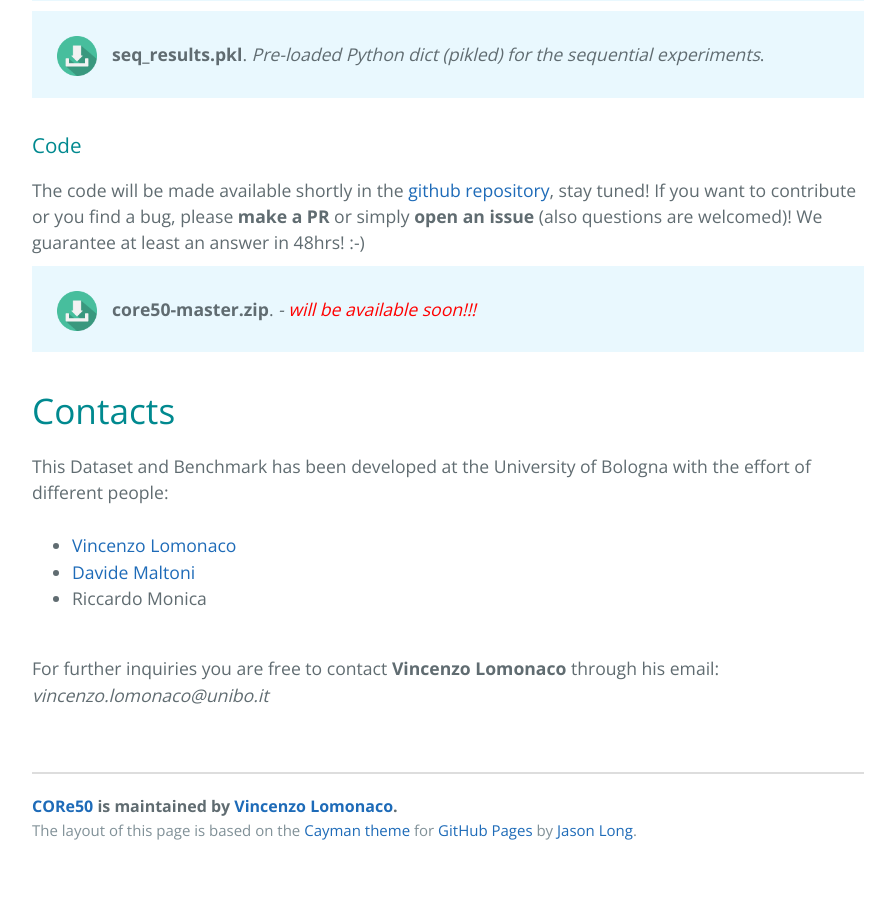
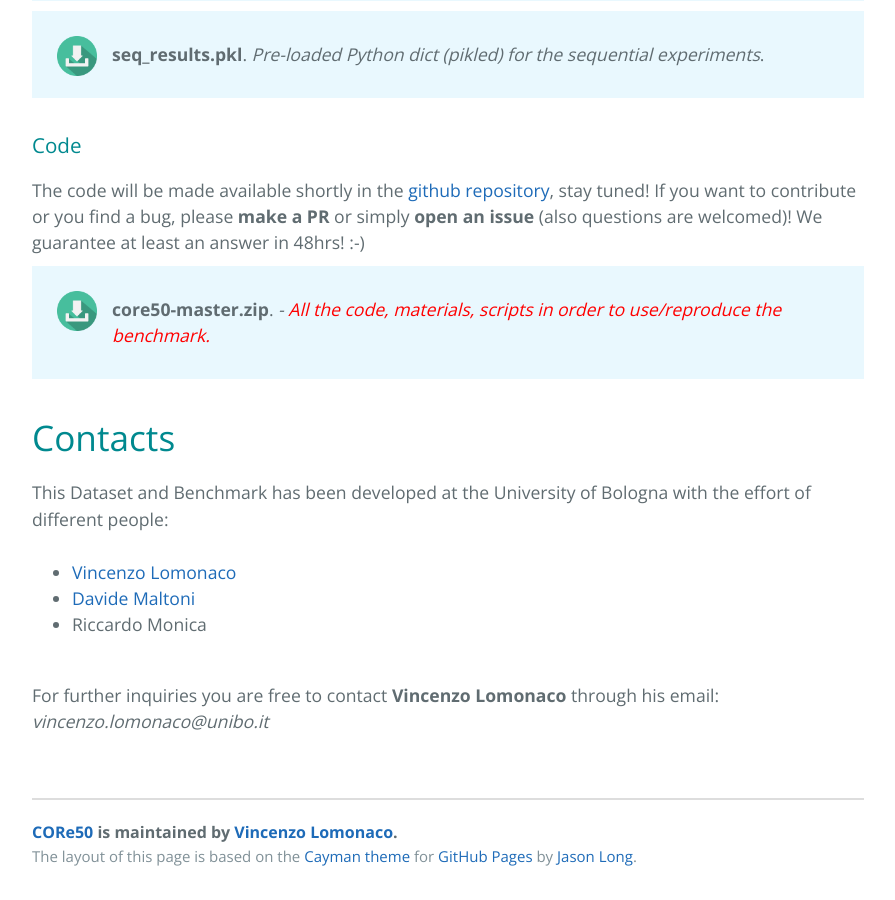
Before and after one commit to vlomonaco/core50, a Jekyll site: the page built from index.html, in a window 1280 px wide and 900 px high, scrolled down 7306 px. Shown: the whole window, without its empty margins (192-1087 px from the left). Built offline with Jekyll 4.4.1, drawn with Linux system fonts in a browser that asks for light colours; the list of posts is cut into pages by our own code; before the commit the page ends 8180 px from its top, so only the background shows below that.

```diff
--- a/index.html
+++ b/index.html
@@ -186,7 +186,7 @@
 <div style="background-color: rgba(227, 246, 254, 0.79); padding: 20px; margin-top:10px;">
 <div style="width:60px; height: 60px;float:left; padding-right:10px"><a href="https://github.com/vlomonaco/core50/archive/master.zip"><img src="imgs/download.ico" width="50px" style="padding:5px; vertical-align: middle;"></a></div>
 <div style="margin-top:10px; margin-bottom:10px; margin-left:60px">
-<strong>core50-master.zip</strong>. <i> - <span style="color:#ff0000"> will be available soon!!!</span></i></div>
+<strong>core50-master.zip</strong>. <i> - <span style="color:#ff0000"> All the code, materials, scripts in order to use/reproduce the benchmark.</span></i></div>
 </div>
 
 	<a name="contacts"></a>
```
